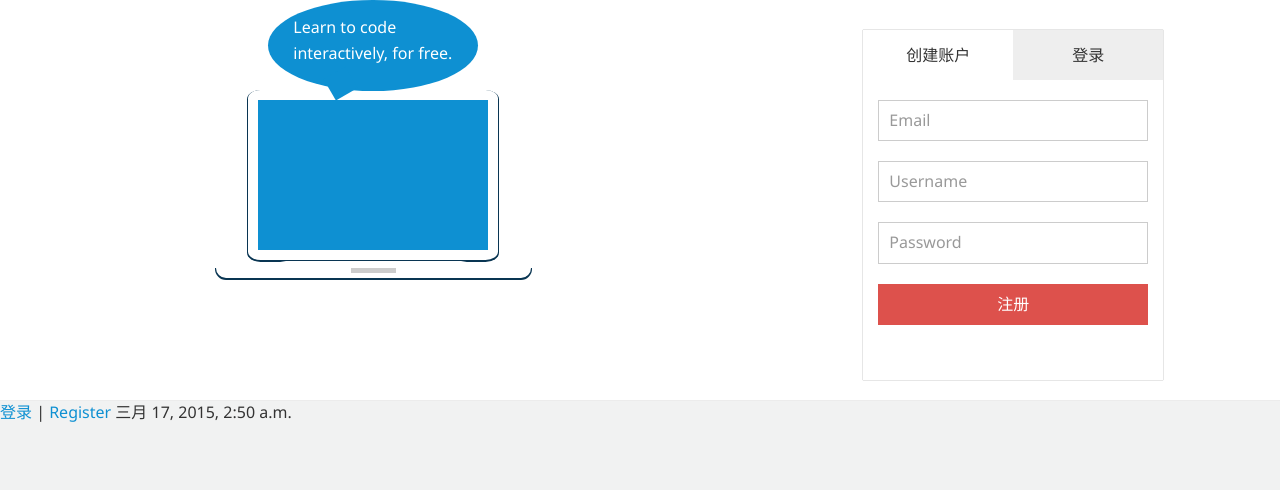
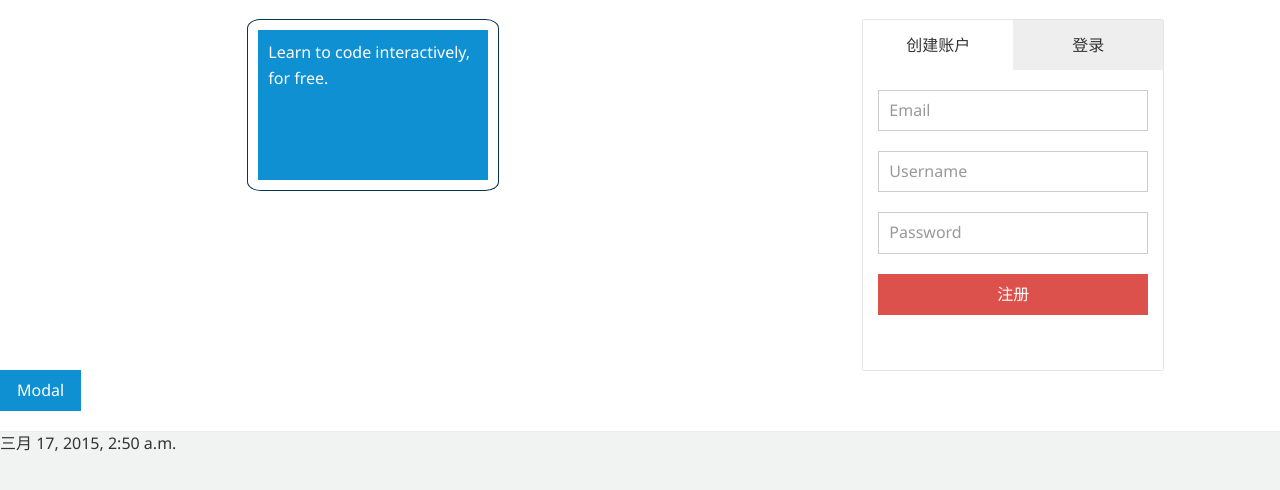
Before and after one commit to hjyker/codeFunland, a Django app: page / in a window 1280 px wide. Shown: the part 51-541 px from the top of the page. Run offline with Django 3.2, Linux system fonts and the light colour scheme; parts of the project's set-up code (start-up, migrations or seed data) failed here and were passed over.

Commit message:
update - 0318

```diff
--- a/labs/views.py
+++ b/labs/views.py
@@ -102,7 +102,7 @@ def lab_index(request, course_id, lab_weight):
 
     return render(
         request,
-        "labs/lab_index.html",
+        "labs/edit_code.html",
         {
             "course": course,
             "lab": lab,
--- /dev/null
+++ b/static/css/common.css
@@ -0,0 +1,17 @@
+html,
+body {
+	padding: 0;
+	margin: 0;
+	background-color: #f1f2f2;
+}
+.am-center {
+	text-align: center;
+}
+.haeder-user-name {
+    width: 50px;
+    height: 14px;
+    overflow: hidden;
+    text-overflow: ellipsis;
+    white-space: nowrap;
+    display: inline-block;
+}
--- a/static/css/courses/courses_index.css
+++ b/static/css/courses/courses_index.css
@@ -1,6 +1,3 @@
-.am-center {
-	text-align: center;
-}
 .course-box {
 	height: 350px;
 	padding: 10px;
--- a/static/css/labs/show_labs.css
+++ b/static/css/labs/show_labs.css
@@ -4,10 +4,7 @@
 	box-shadow: 0 0 1px #ccc;
 	background-color: #fff;
 }
-.am-center {
-	text-align: center;
-}
-.lab-title {
+.course-name {
 	font-size: 40px;
 }
 .btn {
--- a/static/css/start/index.css
+++ b/static/css/start/index.css
@@ -1,8 +1,5 @@
-html,
-body {
-	padding: 0;
-	margin: 0;
-	background-color: #f1f2f2;
+.contents {
+    padding: 20px 0;
 }
 .word-box {
     width: 300px;
@@ -31,25 +28,27 @@ body {
     -ms-transform: rotate(60deg);
 }
 .result-content {
+    width: 250px;
+    padding: 10px;
     background-color: #0e90d2;
     border: 10px solid #fff;
     border-radius: 5%;
     color: #fff;
     margin: 0 auto;
-    width: 250px;
     min-height: 170px;
-    box-shadow: 0 1px 0 1px #093552;
+    box-shadow: 0 0 0 1px #093552;
 }
 .result-content p {
     margin: 10px 0;
 }
 .keybord-top {
-    border-bottom:6px solid #fff;
+    border-bottom:6px solid #ccc;
     border-left: 35px solid transparent;
     border-right: 35px solid transparent;
     height: 0;
-    width: 245px;
+    width: 315px;
     margin: 1px auto 0 auto;
+    box-shadow-bottom: 0 0 1px #000;
 }
 .keybord {
     height: 10px;
@@ -68,7 +67,6 @@ body {
 .login-register {
     max-width: 300px;
     height: 350px;
-    margin-top: 30px;
     background-color: #ffffff;
     box-shadow: 0 0 1px #6c6c6c;
 }
--- a/static/js/edit/edit_code.js
+++ b/static/js/labs/edit_code.js
@@ -9,6 +9,7 @@ function init(){
 	$('.doc-text').css('height', editorHeight - 60);
 	$('.editor-content').css('height', editorHeight);
 	$('#editor').css('height', editorHeight - 50);
+    $('.console').css('height', editorHeight - 50);
 }
 
 function onFun(){
@@ -18,6 +19,7 @@ function onFun(){
 		$('.doc-text').css('height', editorHeight - 60);
 		$('.editor-content').css('height', editorHeight);
 		$('#editor').css('height', editorHeight - 50);
+        $('.console').css('height', editorHeight - 50);
 		console.log($(window).height());
 	})
 }
--- a/static/js/start/index.js
+++ b/static/js/start/index.js
@@ -16,6 +16,6 @@ function onFun(){
 		$('.form-register').css('display','none');
 	});
 	$('.login-btn').on('click', function(){
-		location.href="/simpleBlog/2015/03/08/courses.html";
+		//location.href="/simpleBlog/2015/03/08/courses.html";
 	})
 };
--- a/templates/base/normal_base.html
+++ b/templates/base/normal_base.html
@@ -8,6 +8,7 @@
     <script type="text/javascript" src="{% static 'js/jquery-1.11.2.min.js' %}"></script>
     <script type="text/javascript" src="{% static 'js/amazeui.min.js' %}"></script>
     <link type="text/css" rel="stylesheet" href="{% static 'css/amazeui.min.css' %}">
+    <link type="text/css" rel="stylesheet" href="{% static 'css/common.css' %}">
     {% block static_src %}{% endblock %}
     {% block style %}{% endblock %}
 </head>
@@ -25,10 +26,16 @@
 
     <div class="am-collapse am-topbar-collapse" id="doc-topbar-collapse">
     {% if user.is_authenticated %}
-        <div class="am-topbar-right">
+        <div class="am-topbar-right"> |
+            <a href="{% url 'user_profile' user.id %}">Profile</a> |
+            <a href="{% url 'courses_index' %}">Courses</a> |
+            <a href="{% url 'user_logout' %}">Logout</a>
             <div class="am-dropdown" data-am-dropdown="{boundary: '.am-topbar'}">
                 <button class="am-btn am-btn-secondary am-topbar-btn am-btn-sm am-dropdown-toggle" data-am-dropdown-toggle>
-                    Me <span class="am-icon-caret-down"></span>
+                    <div class="haeder-user-name">
+                        {{ user.username }}&nbsp;
+                    </div>
+                    <span class="am-icon-caret-down"></span>
                 </button>
                 <ul class="am-dropdown-content">
                     <li><a target="_blank" href="{% url 'user_profile' user.id %}">个人信息</a></li>
--- a/templates/start/index.html
+++ b/templates/start/index.html
@@ -16,17 +16,10 @@
 
 {% block body %}
 
+<div class="contents">
 {% if user.is_authenticated %}
-
-    <!--
-    <a href="{% url 'user_profile' user.id %}">Profile</a> |
-    <a href="{% url 'courses_index' %}">Courses</a> |
-    <a href="{% url 'user_logout' %}">Logout</a> |
-    -->
-
-    <div class="contents">
     {% if user_recored %}
-        <div class="am-center lab-title">
+        <div class="am-center course-name">
             {{ user_recored.course.name }}
         </div>
         <div class="am-center lab-direction">
@@ -41,19 +34,18 @@
             <div class="am-u-md-1 am-center progress-num">57%</div>
         </div>
         <div class="am-g am-g-fixed">
+            <div class="am-center lab-name">
+                labName：{{ user_recored.lab.name }}
+            </div>
+            <div class="am-center created_time">
+                latestTiem/createdTime：{{ user_recored.created_time | date:"Y-m-d" }}
+            </div>
             <a href="{% url 'labs_index' user_recored.course.id user_recored.lab.weight %}">
                 <div class="am-u-sm-offset-4 am-u-sm-4 am-btn am-btn-secondary btn">
                     继续
                 </div>
             </a>
         </div>
-
-        <a href="{% url 'labs_index' user_recored.course.id user_recored.lab.weight %}">
-            <p>course: {{ user_recored.course.name }}</p>
-        </a>
-        <p>lab: {{ user_recored.lab.name }}</p>
-        <p>latest learn: {{ user_recored.created_time | date:"Y-m-d" }}</p>
-        <p></p>
     {% else %}
         <h1 class="am-center">Language Skills</h1>
         <div class="am-center">
@@ -144,23 +136,23 @@
             </div>
         </div>
     {% endif %}
-    </div>
 {% else %}
-    <div class="contents">
     <div class="am-g">
         <div class="am-u-md-7 am-hide-sm-only">
             <div class="wel-img">
-                    <div class="word-box">
+               <!--  <div class="word-box">
                     <div class="result-word">
                         Learn to code interactively, for free.
                         <div class="tri"></div>
                     </div>
+                </div> -->
+                <div class="result-content">
+                    Learn to code interactively, for free.
                 </div>
-                    <div class="result-content"></div>
-                    <div class="keybord-top"></div>
+                <!-- <div class="keybord-top"></div>
                 <div class="keybord">
                     <div class="touch"></div>
-                    </div>
+                </div> -->
             </div>
         </div>
         <div class="am-u-md-5">
@@ -199,9 +191,53 @@
             </div>
         </div>
     </div>
+{% endif %}
+    <button class="am-btn am-btn-primary" data-am-modal="{target: '#doc-modal-1', closeViaDimmer: 0, width: 600, height: 350}">Modal</button>
+    <div class="am-modal am-modal-no-btn" tabindex="-1" id="doc-modal-1">
+        <div class="am-modal-dialog">
+            <div class="am-modal-hd">
+                已有账户请登录，没有账户请先注册
+                <a href="javascript: void(0)" class="am-close" data-am-modal-close>&times;</a>
             </div>
-    <a href="{% url 'user_login' %}">登录</a> |
-    <a href="{% url 'user_register' %}">Register</a>
-{% endif %}
+            <div class="am-modal-bd">
+                <div class="am-g">
+                    <div class="am-u-sm-6">
+                        登录
+                        <!-- <div class="form-login"> -->
+                            <div class="am-input-group">
+                                <input type="text" class="am-form-field" placeholder="Email or username">
+                            </div>
+                            <div class="am-input-group">
+                                <input type="text" class="am-form-field" placeholder="Password">
+                            </div>
+                            <div class="am-g input-group">
+                                <div class="am-u-sm-2">
+                                    <input type="checkbox" class="am-form-field">
+                                </div>
+                                <div class="am-u-sm-10">Remember me</div>
+                            </div>
+                            <div class="am-btn am-btn-danger am-center btn login-btn">登录</div>
+                        <!-- </div> -->
+                    </div>
+                    <div class="am-u-sm-6" style="border-left: 1px solid #ccc;">
+                        注册
+                        <!-- <div class="form-register"> -->
+                            <div class="am-input-group">
+                                <input type="text" class="am-form-field" placeholder="Email">
+                            </div>
+                            <div class="am-input-group">
+                                <input type="text" class="am-form-field" placeholder="Username">
+                            </div>
+                            <div class="am-input-group">
+                                <input type="text" class="am-form-field" placeholder="Password">
+                            </div>
+                            <div class="am-btn am-btn-danger am-center btn btn-register">注册</div>
+                        <!-- </div> -->
+                    </div>
+                </div>
+            </div>
+        </div>
+    </div>
+</div>
 {{ nowtime }}
 {% endblock %}
```
Also changed, not shown: static/css/labs/edit_code.css (renamed from static/css/edit/edit_code.css, +10 -3 lines), static/css/users/profile.css (added, +10 -0 lines), templates/labs/edit_code.html (renamed from templates/labs/lab_index.html, +15 -78 lines), templates/users/profile.html (+20 -6 lines), templates/labs/show_labs.html (added). Lines whose indentation alone changed are shown as unchanged.
